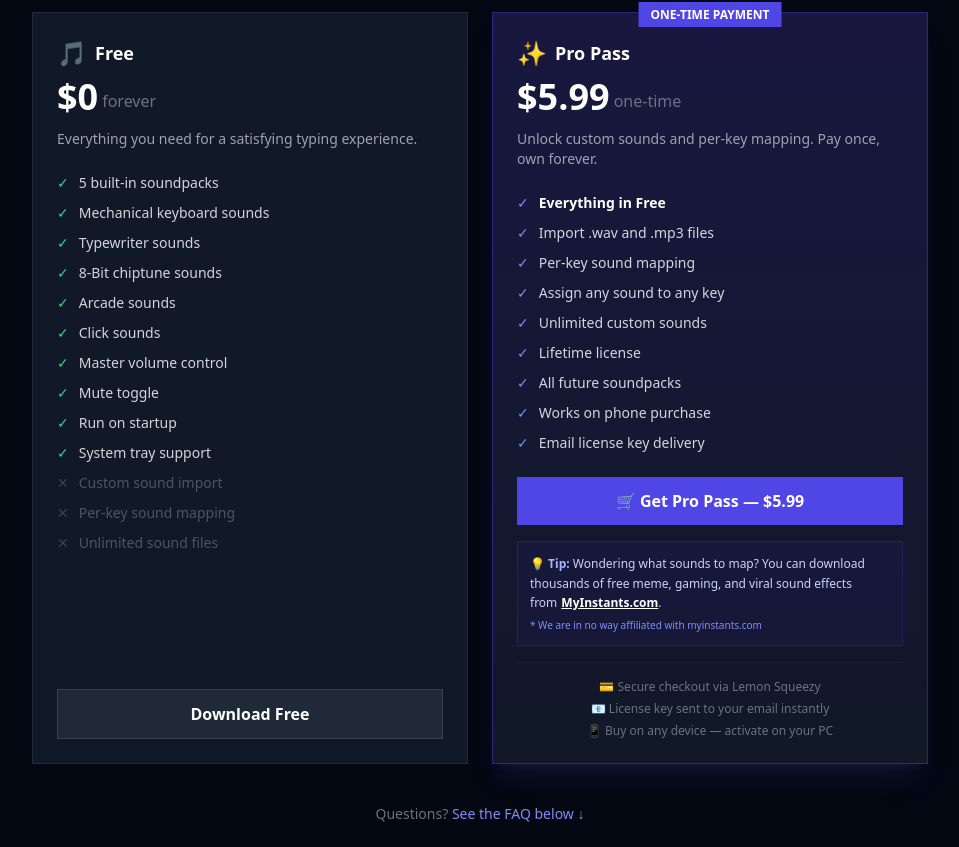
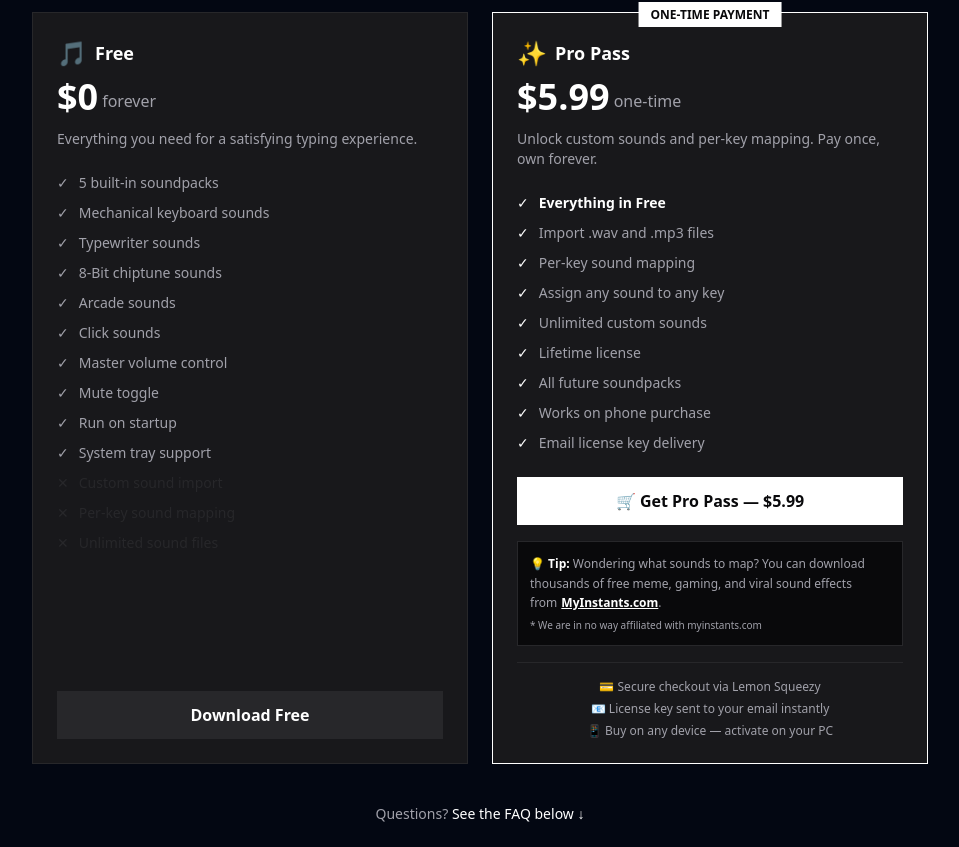
Before and after one commit to Sallu6767/KeyboardTalks, a Next.js app in the folder website/: page / in a window 1280 px wide. Shown: the part 1993-2840 px from the top of the page, without its empty margins (160-1119 px from the left). Built offline with nearby package versions, Linux system fonts and the light colour scheme; no server answers.

Commit message:
Update PricingGrid.tsx

```diff
--- a/website/components/PricingGrid.tsx
+++ b/website/components/PricingGrid.tsx
@@ -39,7 +39,7 @@ export default function PricingGrid() {
                     <h2 className="text-3xl font-black text-white">
                         Simple, honest pricing
                     </h2>
-          <p className="mt-3 text-gray-400 max-w-lg mx-auto">
+                    <p className="mt-3 text-[#A1A1AA] max-w-lg mx-auto">
                         Free forever for the essentials.
                         One small payment to unlock everything.
                     </p>
@@ -47,8 +47,7 @@ export default function PricingGrid() {
 
                 <div className="grid grid-cols-1 md:grid-cols-2 gap-6">
 
-          <div className="bg-gray-900 border border-gray-800
-                          rounded-2xl p-6 flex flex-col">
+                    <div className="bg-[#18181B] border border-[#27272A] p-6 flex flex-col">
 
                         <div className="mb-6">
                             <div className="flex items-center gap-2 mb-2">
@@ -57,9 +56,9 @@ export default function PricingGrid() {
                             </div>
                             <div className="flex items-end gap-1 mb-3">
                                 <span className="text-4xl font-black text-white">$0</span>
-                <span className="text-gray-500 mb-1">forever</span>
+                                <span className="text-[#A1A1AA] mb-1">forever</span>
                             </div>
-              <p className="text-sm text-gray-400">
+                            <p className="text-sm text-[#A1A1AA]">
                                 Everything you need for a satisfying
                                 typing experience.
                             </p>
@@ -69,18 +68,18 @@ export default function PricingGrid() {
                             {FREE_FEATURES.map((feature) => (
                                 <li key={feature.text} className="flex items-center gap-2.5">
                                     {feature.included ? (
-                    <span className="text-emerald-400 text-sm shrink-0">
+                                        <span className="text-[#A1A1AA] text-sm shrink-0">
                                             ✓
                                         </span>
                                     ) : (
-                    <span className="text-gray-700 text-sm shrink-0">
+                                        <span className="text-[#27272A] text-sm shrink-0">
                                             ✕
                                         </span>
                                     )}
                                     <span className={`text-sm ${
                                         feature.included
-                      ? "text-gray-300"
-                      : "text-gray-600"
+                                            ? "text-[#A1A1AA]"
+                                            : "text-[#27272A]"
                                     }`}>
                                         {feature.text}
                                     </span>
@@ -90,25 +89,17 @@ export default function PricingGrid() {
 
                         <a
                             href="#hero"
-              className="block w-full py-3 text-center
-                         bg-gray-800 hover:bg-gray-700
-                         text-white font-bold rounded-xl
-                         transition-colors duration-200
-                         border border-gray-700"
+                            className="block w-full py-3 text-center bg-[#27272A] hover:bg-[#3F3F46] text-white font-bold transition-colors duration-200"
                         >
                             Download Free
                         </a>
 
                     </div>
 
-          <div className="relative bg-gradient-to-b from-indigo-950/80
-                          to-gray-900 border border-indigo-700/50
-                          rounded-2xl p-6 flex flex-col
-                          shadow-xl shadow-indigo-500/10">
+                    <div className="relative bg-[#18181B] border border-white p-6 flex flex-col">
 
                         <div className="absolute -top-3 left-1/2 -translate-x-1/2">
-              <span className="px-3 py-1 bg-indigo-600 text-white
-                               text-xs font-bold rounded-full">
+                            <span className="px-3 py-1 bg-white text-[#09090B] text-xs font-bold">
                                 ONE-TIME PAYMENT
                             </span>
                         </div>
@@ -120,9 +111,9 @@ export default function PricingGrid() {
                             </div>
                             <div className="flex items-end gap-1 mb-3">
                                 <span className="text-4xl font-black text-white">$5.99</span>
-                <span className="text-gray-500 mb-1">one-time</span>
+                                <span className="text-[#A1A1AA] mb-1">one-time</span>
                             </div>
-              <p className="text-sm text-gray-400">
+                            <p className="text-sm text-[#A1A1AA]">
                                 Unlock custom sounds and per-key mapping.
                                 Pay once, own forever.
                             </p>
@@ -131,13 +122,13 @@ export default function PricingGrid() {
                         <ul className="space-y-2.5 flex-1 mb-6">
                             {PRO_FEATURES.map((feature) => (
                                 <li key={feature.text} className="flex items-center gap-2.5">
-                  <span className="text-indigo-400 text-sm shrink-0">
+                                    <span className="text-white text-sm shrink-0">
                                         ✓
                                     </span>
                                     <span className={`text-sm ${
                                         feature.bold
                                             ? "text-white font-semibold"
-                      : "text-gray-300"
+                                            : "text-[#A1A1AA]"
                                     }`}>
                                         {feature.text}
                                     </span>
@@ -149,39 +140,34 @@ export default function PricingGrid() {
                             href={LEMON_SQUEEZY_URL}
                             target="_blank"
                             rel="noopener noreferrer"
-              className="block w-full py-3 text-center
-                         bg-indigo-600 hover:bg-indigo-500
-                         text-white font-bold rounded-xl
-                         transition-all duration-200
-                         hover:shadow-lg hover:shadow-indigo-500/25
-                         hover:-translate-y-0.5 mb-4"
+                            className="block w-full py-3 text-center bg-white hover:bg-[#E2E8F0] text-[#09090B] font-bold transition-all duration-200 hover:-translate-y-0.5 mb-4"
                         >
                             🛒 Get Pro Pass — $5.99
                         </a>
 
-            <div className="p-3 bg-indigo-950/40 border border-indigo-800/40 rounded-xl text-xs text-indigo-200 leading-relaxed mb-4">
-              <span className="text-indigo-300 font-bold">💡 Tip:</span> Wondering what sounds to map? You can download thousands of free meme, gaming, and viral sound effects from
+                        <div className="p-3 bg-[#09090B] border border-[#27272A] text-xs text-[#A1A1AA] leading-relaxed mb-4">
+                            <span className="text-white font-bold">💡 Tip:</span> Wondering what sounds to map? You can download thousands of free meme, gaming, and viral sound effects from
                             <a
                                 href="https://www.myinstants.com"
                                 target="_blank"
                                 rel="noopener noreferrer"
-                className="text-white hover:text-indigo-200 font-bold underline ml-1"
+                                className="text-white hover:text-[#A1A1AA] font-bold underline ml-1"
                             >
                                 MyInstants.com
                             </a>.
-              <span className="block mt-1 text-[10px] text-indigo-400">
+                            <span className="block mt-1 text-[10px] text-[#A1A1AA]">
                                 * We are in no way affiliated with myinstants.com
                             </span>
                         </div>
 
-            <div className="mt-auto space-y-1.5 border-t border-gray-800/50 pt-4">
-              <p className="text-center text-xs text-gray-500">
+                        <div className="mt-auto space-y-1.5 border-t border-[#27272A] pt-4">
+                            <p className="text-center text-xs text-[#A1A1AA]">
                                 💳 Secure checkout via Lemon Squeezy
                             </p>
-              <p className="text-center text-xs text-gray-500">
+                            <p className="text-center text-xs text-[#A1A1AA]">
                                 📧 License key sent to your email instantly
                             </p>
-              <p className="text-center text-xs text-gray-500">
+                            <p className="text-center text-xs text-[#A1A1AA]">
                                 📱 Buy on any device — activate on your PC
                             </p>
                         </div>
@@ -190,12 +176,11 @@ export default function PricingGrid() {
                 </div>
 
                 <div className="mt-10 text-center">
-          <p className="text-sm text-gray-500">
+                    <p className="text-sm text-[#A1A1AA]">
                         Questions?{" "}
                         <a
                             href="#faq"
-              className="text-indigo-400 hover:text-indigo-300
-                         transition-colors"
+                            className="text-white hover:text-[#A1A1AA] transition-colors"
                         >
                             See the FAQ below ↓
                         </a>
```
Lines whose indentation alone changed are shown as unchanged.
